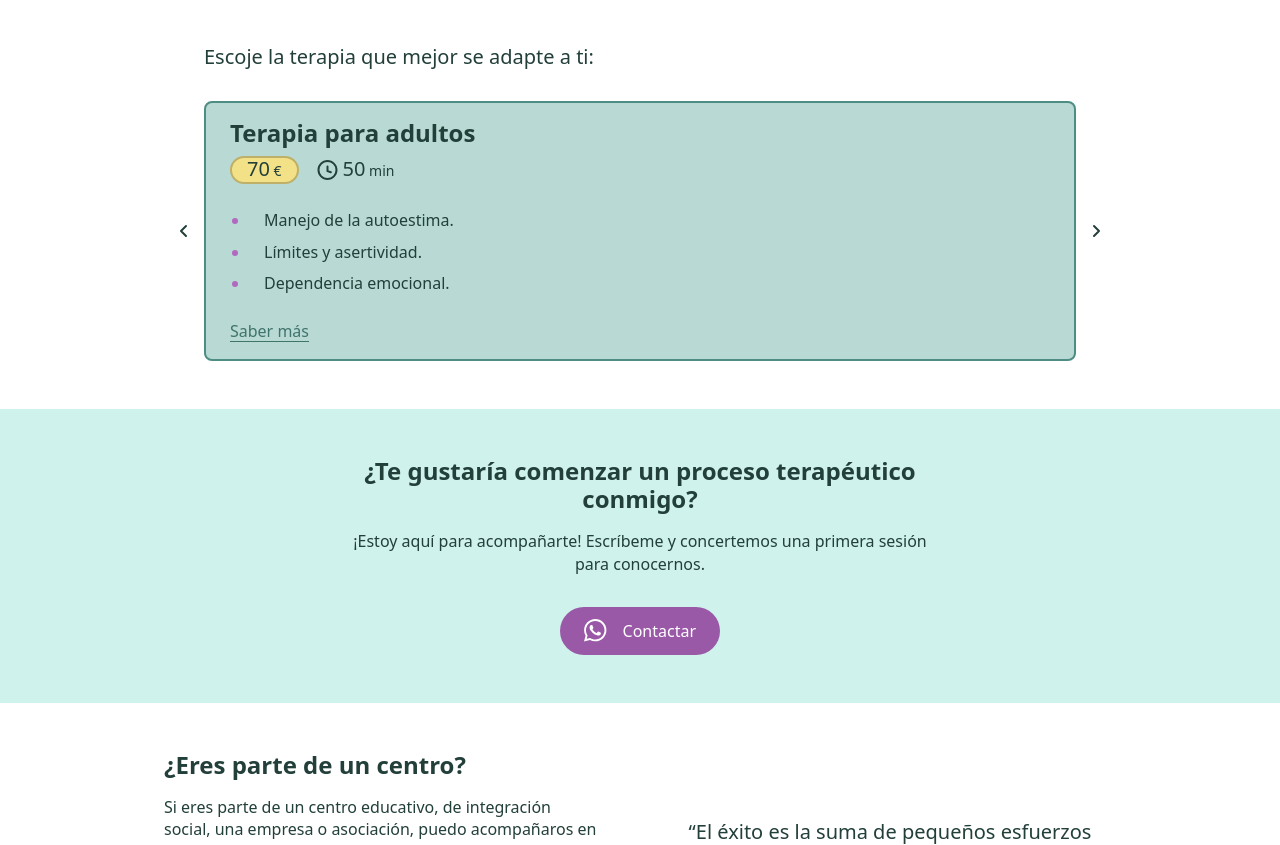
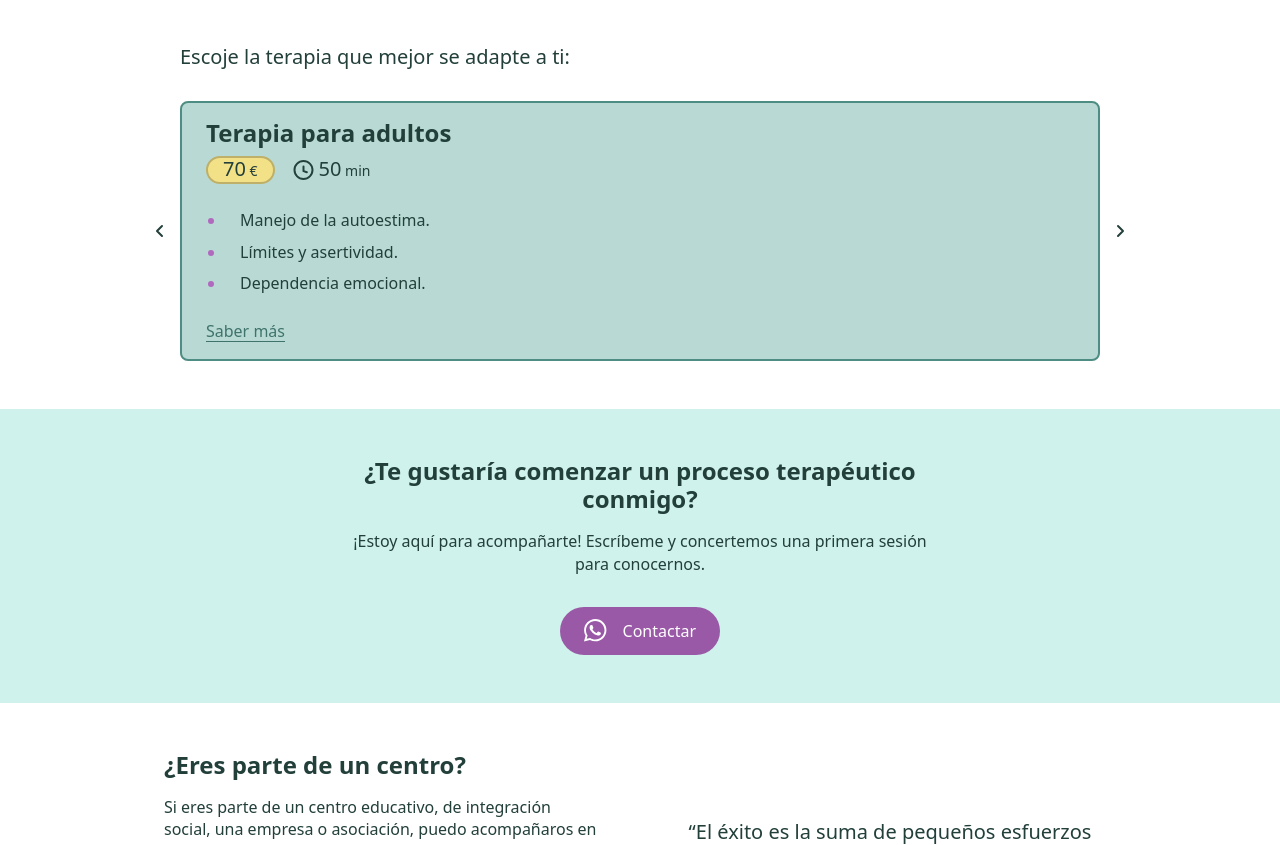
Before and after one commit to DmelladoH/ashleearrietalavado, an Astro site: page / in a window 1280 px wide. Shown: the part 2076-2921 px from the top of the page. Built offline with nearby package versions, Linux system fonts and the light colour scheme; Astro itself is replaced by a stand-in of ours.

Commit message:
fix: slider

```diff
--- a/src/sections/servicesSlider.astro
+++ b/src/sections/servicesSlider.astro
@@ -6,7 +6,7 @@ import { therapies } from "src/content/therapies";
 ---
 
 <section class="desktop:px-xxxl py-xl desktop:flex desktop:justify-center">
-  <div class="px-l max-w-[1000px]">
+  <div class="max-w-[1000px]">
     <H4 class="font-medium px-[40px]"
       >Escoje la terapia que mejor se adapte a ti:</H4
     >
```
